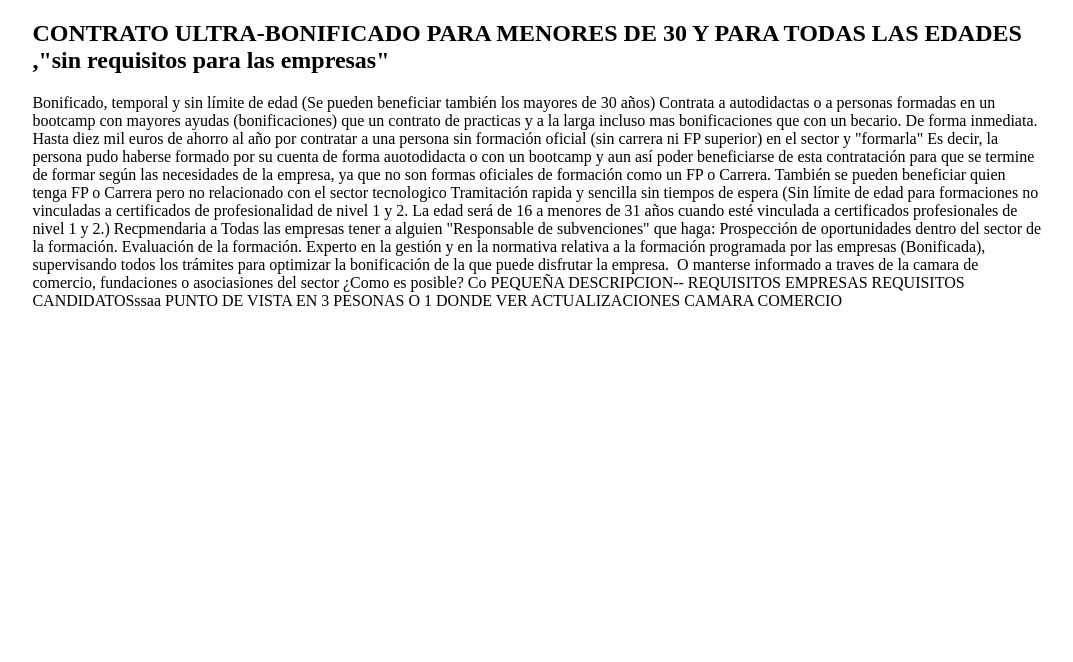
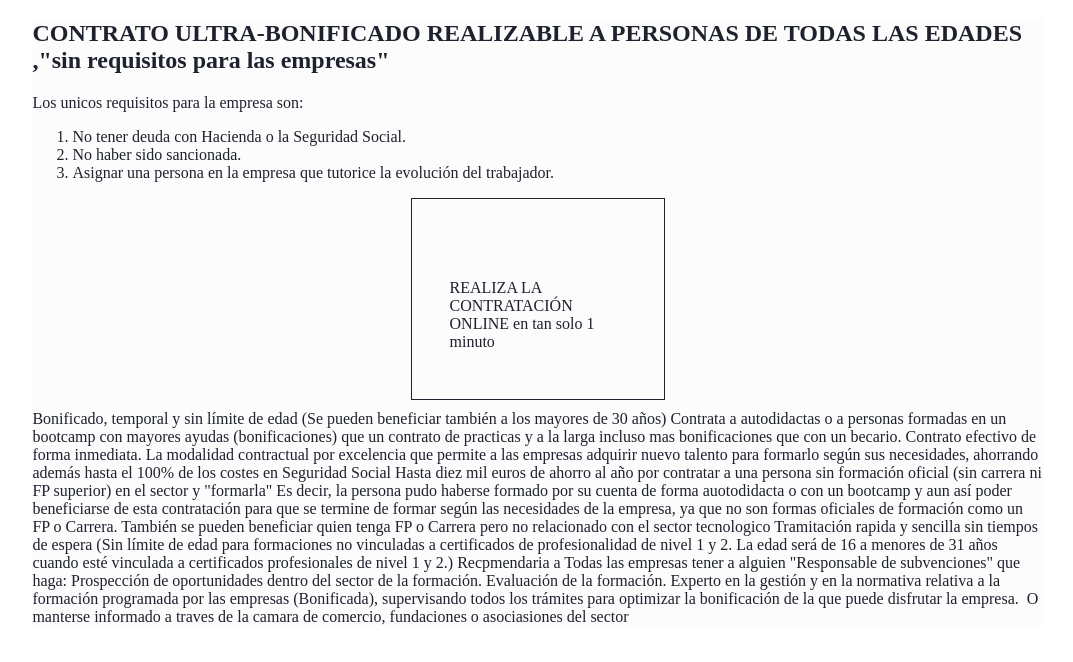
Before and after one commit to CesarDavidMorenR/nuwe-blog, a plain HTML site: page index.html in a window 1280 px wide. Shown: the whole page, without its empty margins (102-1175 px from the left). Drawn offline with Linux system fonts and the light colour scheme.

Commit message:
Givin some style

```diff
--- a/index.html
+++ b/index.html
@@ -11,27 +11,47 @@
   <body>
     <header></header>
 
-    <section>
-      <p>
+    <section class="container">
       <h1>
-          CONTRATO ULTRA-BONIFICADO PARA MENORES DE 30 Y PARA TODAS LAS EDADES ,"sin
-          requisitos para las empresas"
+        CONTRATO ULTRA-BONIFICADO REALIZABLE A PERSONAS DE TODAS LAS EDADES
+        ,"sin requisitos para las empresas"
       </h1>
-         Bonificado, temporal y sin límite de edad
-        (Se pueden beneficiar también los mayores de 30 años) Contrata a
-        autodidactas o a personas formadas en un bootcamp con mayores ayudas
-        (bonificaciones) que un contrato de practicas y a la larga incluso mas
-        bonificaciones que con un becario. De forma inmediata. Hasta diez mil
-        euros de ahorro al año por contratar a una persona sin formación oficial
-        (sin carrera ni FP superior) en el sector y "formarla" Es decir, la
-        persona pudo haberse formado por su cuenta de forma auotodidacta o con un
-        bootcamp y aun así poder beneficiarse de esta contratación para que se
-        termine de formar según las necesidades de la empresa, ya que no son
-        formas oficiales de formación como un FP o Carrera. También se pueden
-        beneficiar quien tenga FP o Carrera pero no relacionado con el sector
-        tecnologico Tramitación rapida y sencilla sin tiempos de espera (Sin
-        límite de edad para formaciones no vinculadas a certificados de
-        profesionalidad de nivel 1 y 2. La edad será de 16 a menores de 31 años
+      Los unicos requisitos para la empresa son:
+      <ol>
+        <li>
+          No tener deuda con Hacienda o la Seguridad Social.
+        </li>
+        <li>
+           No haber sido
+            sancionada.
+        </li>
+        <li>
+          Asignar una persona en la empresa que tutorice la evolución del
+          trabajador.
+        </li>
+      </ol>
+      <aside class="info_complementaria">
+        <p class="text_complementary">
+          REALIZA LA CONTRATACIÓN ONLINE en tan solo 1 minuto
+        </p>
+      </aside>
+      Bonificado, temporal y sin límite de edad (Se pueden beneficiar también a
+      los mayores de 30 años) Contrata a autodidactas o a personas formadas en
+      un bootcamp con mayores ayudas (bonificaciones) que un contrato de
+      practicas y a la larga incluso mas bonificaciones que con un becario.
+      Contrato efectivo de forma inmediata. La modalidad contractual por
+      excelencia que permite a las empresas adquirir nuevo talento para formarlo
+      según sus necesidades, ahorrando además hasta el 100% de los costes en
+      Seguridad Social Hasta diez mil euros de ahorro al año por contratar a una
+      persona sin formación oficial (sin carrera ni FP superior) en el sector y
+      "formarla" Es decir, la persona pudo haberse formado por su cuenta de
+      forma auotodidacta o con un bootcamp y aun así poder beneficiarse de esta
+      contratación para que se termine de formar según las necesidades de la
+      empresa, ya que no son formas oficiales de formación como un FP o Carrera.
+      También se pueden beneficiar quien tenga FP o Carrera pero no relacionado
+      con el sector tecnologico Tramitación rapida y sencilla sin tiempos de
+      espera (Sin límite de edad para formaciones no vinculadas a certificados
+      de profesionalidad de nivel 1 y 2. La edad será de 16 a menores de 31 años
       cuando esté vinculada a certificados profesionales de nivel 1 y 2.)
       Recpmendaria a Todas las empresas tener a alguien "Responsable de
       subvenciones" que haga: Prospección de oportunidades dentro del sector de
@@ -40,12 +60,6 @@
       (Bonificada), supervisando todos los trámites para optimizar la
       bonificación de la que puede disfrutar la empresa.  O manterse informado a
       traves de la camara de comercio, fundaciones o asociasiones del sector
-        ¿Como es posible? Co PEQUEÑA DESCRIPCION-- REQUISITOS EMPRESAS REQUISITOS
-        CANDIDATOSssaa PUNTO DE VISTA EN 3 PESONAS O 1 DONDE VER ACTUALIZACIONES
-        CAMARA COMERCIO
-      </p>
     </section>
-
-
   </body>
 </html>
--- a/style.css
+++ b/style.css
@@ -1,4 +1,24 @@
-section{
+*{
+  color:#1E212E;
+}
+
+.container{
   margin: 0 auto;
   width: 80%;
+  background-color:#FCFCFC;
 }
+
+.info_complementaria{
+  width:25%;
+  height: 200px;
+  margin: 10px auto;
+  border: 1px solid #1E212E;
+}
+
+.text_complementary{
+  width: 70%;
+  height: 50%;
+  margin-left: auto;
+  margin-right: auto;
+  margin-top: 80px;
+}
```
Lines whose indentation alone changed are shown as unchanged.
